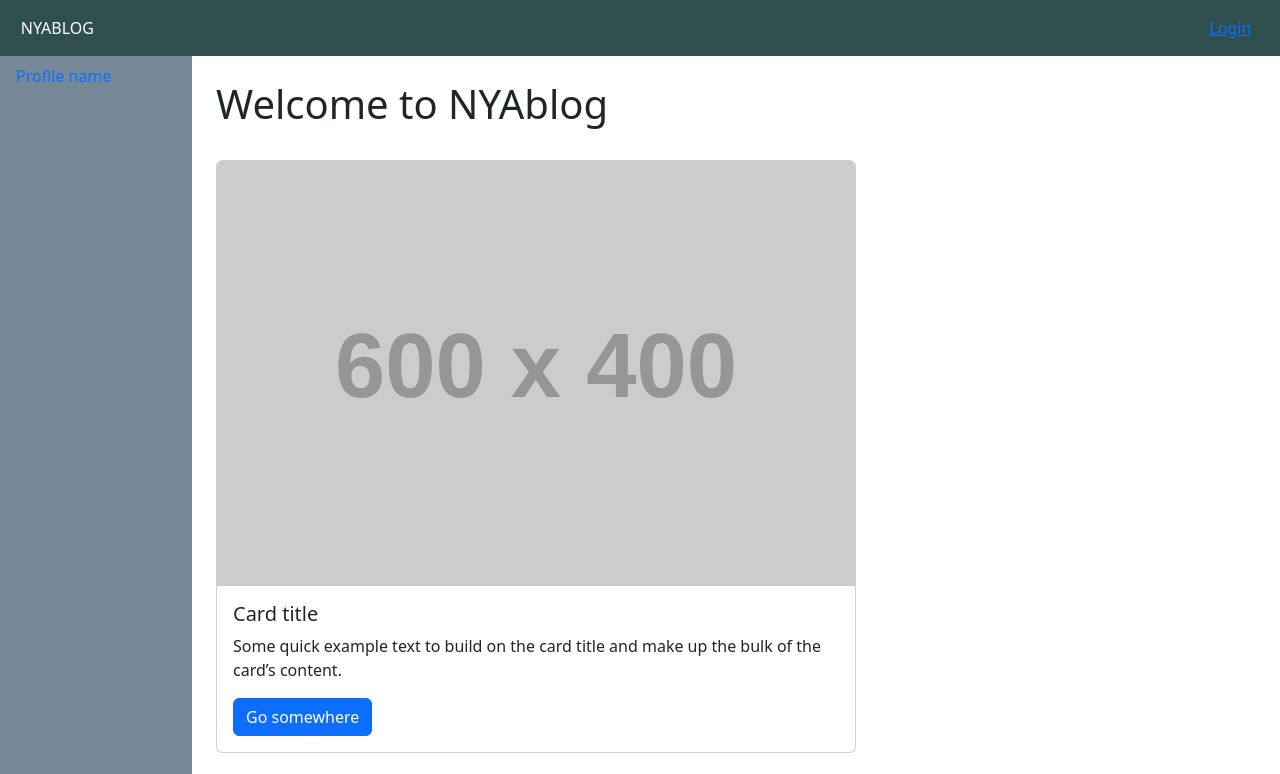
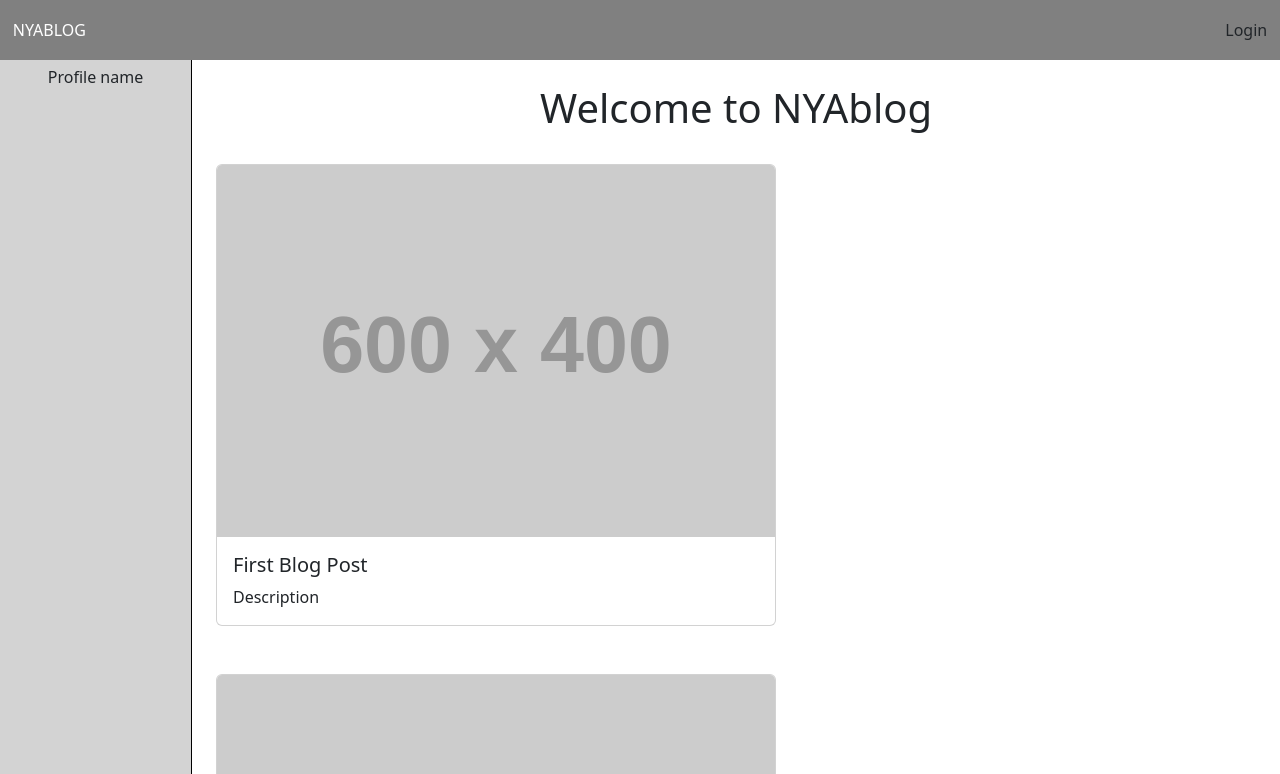
Before and after one commit to Teemu671/NYAblog, a website: page html/index.html in a window 1280 px wide. Shown: the top 774 px of the page. Drawn offline with nearby package versions, Linux system fonts and the light colour scheme; placeholder pictures from the web are drawn by us.

Commit message:
Fix to code in html files + adding login and register pages

```diff
--- a/html/css/style.css
+++ b/html/css/style.css
@@ -0,0 +1,131 @@
+/* ----------------------------- Reset ----------------------------- */
+html, body {
+    height: 100%;
+    margin: 0;
+    overflow: hidden;
+}
+
+/* ----------------------------- Header Navbar ----------------------------- */
+.navbar {
+    position: sticky;
+    top: 0;
+    background-color: grey;
+    height: 60px;
+    display: flex;
+    flex-wrap: nowrap;
+    align-items: center;
+    justify-content: space-between;
+    z-index: 1000;
+}
+
+.navbar a {
+    text-decoration: none;
+    color: inherit;
+}
+
+.navItem {
+    padding: 1%;
+    text-align: center;
+}
+
+.logo {
+    color: white;
+}
+
+/* ----------------------------- Layout ----------------------------- */
+.main-wrapper {
+    height: calc(100vh - 60px);
+    display: flex;
+    overflow: hidden;
+}
+
+/* ----------------------------- Sidebar ----------------------------- */
+.sidebar {
+    height: 100%;
+    width: 15%;
+    padding: 5px;
+    text-align: center;
+    background-color: lightgray;
+    border-right: solid 1px black;
+    display: flex;
+    flex-direction: column;
+    flex-shrink: 0;
+    list-style: none;
+    margin: 0;
+}
+
+.sidebar li {
+    list-style-type: none;
+    margin: 0;
+    padding: 0;
+}
+
+/* ----------------------------- Content Area ----------------------------- */
+.content-area {
+    flex-grow: 1;
+    overflow-y: auto;
+}
+
+.welcome {
+    text-align: center;
+    padding: 1.5rem 1.5rem 0 1.5rem;
+}
+
+.card-grid {
+    display: flex;
+    flex-wrap: wrap;
+}
+
+.card-wrapper {
+    padding: 1.5rem;
+}
+
+.card {
+    width: 35rem;
+    text-decoration: none;
+}
+
+/* ----------------------------- Login Page ----------------------------- */
+.login-content {
+    padding: 5% 33%;
+}
+
+.btn-primary {
+    width: 100%;
+}
+
+.login-title {
+    text-align: center;
+    margin-bottom: 2rem;
+}
+
+/* ----------------------------- Register Page ----------------------------- */
+.register-content {
+    padding: 5% 33%;
+}
+
+.register-title {
+    text-align: center;
+    margin-bottom: 2rem;
+}
+
+.form-group {
+    margin-bottom: 1.2rem;
+}
+
+.form-group label {
+    display: block;
+    margin-bottom: 0.4rem;
+    font-weight: 500;
+}
+
+.register-btn {
+    width: 100%;
+    margin-top: 0.5rem;
+}
+
+.register-login-link {
+    text-align: center;
+    margin-top: 1rem;
+    font-size: 0.9rem;
+}
--- a/html/index.html
+++ b/html/index.html
@@ -6,64 +6,56 @@
     <title>NYAblog</title>
     <link href="https://cdn.jsdelivr.net/npm/bootstrap@5.3.8/dist/css/bootstrap.min.css" rel="stylesheet"
     integrity="sha384-sRIl4kxILFvY47J16cr9ZwB07vP4J8+LH7qKQnuqkuIAvNWLzeN8tE5YBujZqJLB" crossorigin="anonymous">
-    <style>
-        .navbar {background-color:darkslategrey;}
-        .navItem {margin-left: 1%; margin-right: 1%;}
-        .sidebar {background-color: lightslategrey; border-right: 1px grey; width: 15%;}
-
-    </style>
+    <link rel="stylesheet" href="css/style.css">
   </head>
   <body>
+    <!-- Header Navbar -->
     <div class="navbar">
-            <div class="navItem p-2" style="color: white;">
-                NYABLOG
+        <div class="navItem logo">
+            <a href="index.html">NYABLOG</a>
         </div>
-            <div class="navItem p-2">
-                <a href=""
-                class="p-2">Login</a>
+        <div class="navItem">
+            <a href="login.html">Login</a>
         </div>
     </div>
 
-    <div class="d-flex">
-
-        <ul class="sidebar nav flex-column vh-100 flex-shrink-0">
+    <!-- Main content -->
+    <div class="main-wrapper">
+        <ul class="sidebar">
             <li class="nav-item">
-                <a class="nav-link active" aria-current="page" href="">
-                    Profile name</a>
+                <a class="nav-link active" aria-current="page" href="">Profile name</a>
             </li>
         </ul>
 
-        <div class="flex-grow-1">
-            <div class="welcome p-4 pb-0">
+        <div class="content-area">
+            <div class="welcome">
                 <h1>Welcome to NYAblog</h1>
             </div>
-    <div class="d-flex flex-wrap">
-        <div class="p-4">
-            <div class="card" style="width: 40rem;">
-                <img src="https://placehold.co/600x400/EEE/31343C" class="card-img-top" alt="...">
+            <div class="card-grid">
+                <div class="card-wrapper">
+                    <a href="" class="card">
+                        <img src="https://placehold.co/600x400/EEE/31343C" class="card-img-top">
                         <div class="card-body">
-                    <h5 class="card-title">Card title</h5>
-                    <p class="card-text">Some quick example text to build on the card title and make up the bulk of the card’s content.</p>
-                    <a href=""
-                    class="btn btn-primary">Go somewhere</a>
+                            <h5 class="card-title">First Blog Post</h5>
+                            <p class="card-text">Description</p>
                         </div>
+                    </a>
                 </div>
+                <div class="card-wrapper">
+                    <a href="" class="card">
+                        <img src="https://placehold.co/600x400/EEE/31343C" class="card-img-top">
+                        <div class="card-body">
+                            <h5 class="card-title">Second Blog Post</h5>
+                            <p class="card-text">Description</p>
                         </div>
-        <div class="p-4">
-            <div class="card" style="width: 40rem;">
-                <img src="https://placehold.co/600x400/EEE/31343C" class="card-img-top" alt="...">
-                <div class="card-body">
-                    <h5 class="card-title">Card title</h5>
-                    <p class="card-text">Some quick example text to build on the card title and make up the bulk of the card’s content.</p>
-                    <a href=""
-                    class="btn btn-primary">Go somewhere</a>
+                    </a>
                 </div>
             </div>
         </div>
     </div>
-    </div>
-    </div>
+<!--
     <script src="https://cdn.jsdelivr.net/npm/bootstrap@5.3.8/dist/js/bootstrap.bundle.min.js"
     integrity="sha384-FKyoEForCGlyvwx9Hj09JcYn3nv7wiPVlz7YYwJrWVcXK/BmnVDxM+D2scQbITxI" crossorigin="anonymous"></script>
+ -->
   </body>
 </html>
```
Also changed, not shown: html/login.html (+65 -0 lines), html/register.html (added, +52 -0 lines). Lines whose indentation alone changed are shown as unchanged.
